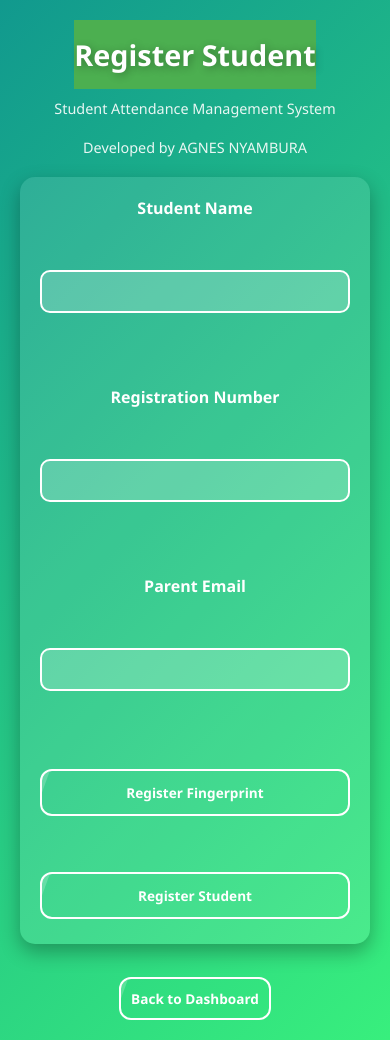
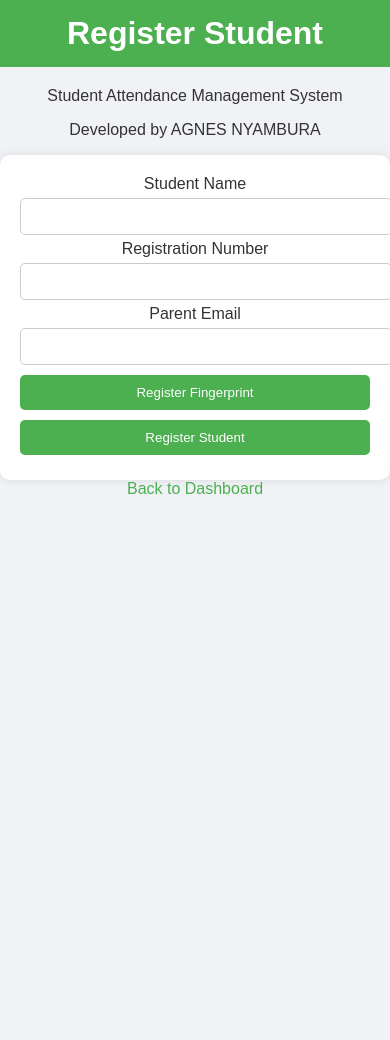
Before and after one commit to BrianBitcraft/attendance-system, a Flask app: page /register in a window 390 px wide. After the commit the page ends 494 px from the top, so only its background shows below. Run offline with Flask 3, Linux system fonts and the light colour scheme; a user stored in the database is signed in.

Commit message:
Initial commit: fully integrated attendance system with fingerprint and email

```diff
--- a/app.py
+++ b/app.py
@@ -133,7 +133,7 @@
     cursor.execute("SELECT * FROM students")
     students = cursor.fetchall()
     conn.close()
-    return render_template("attendance.html", students=students)
+    return render_template("mark_attendance.html", students=students)
 
 
 # -------------------- MARK ATTENDANCE --------------------
--- a/templates/register_student.html
+++ b/templates/register_student.html
@@ -1,200 +1,12 @@
 <!DOCTYPE html>
 <html>
-
 <head>
 <title>Register Student</title>
 <link rel="stylesheet" href="/static/style.css">
 <style>
-        /* Global Reset & Fonts */
-        * {
-            margin: 0;
-            padding: 0;
-            box-sizing: border-box;
-            font-family: 'Segoe UI', Tahoma, Geneva, Verdana, sans-serif;
-        }
-
-        body {
-            background: linear-gradient(135deg, #11998e, #38ef7d);
-            color: #fff;
-            min-height: 100vh;
-            display: flex;
-            flex-direction: column;
-            align-items: center;
-            justify-content: flex-start;
-            padding: 20px;
-            transition: background 0.5s ease-in-out;
-        }
-
-        h1 {
-            font-size: 2.8rem;
-            margin-bottom: 10px;
-            text-align: center;
-            text-shadow: 2px 2px 8px rgba(0, 0, 0, 0.3);
-        }
-
-        p {
-            font-size: 1.1rem;
-            margin-bottom: 20px;
-            text-align: center;
-            opacity: 0.9;
-        }
-
-        /* Form Styling */
-        form {
-            background: rgba(255, 255, 255, 0.1);
-            padding: 25px 30px;
-            border-radius: 15px;
-            box-shadow: 0 8px 20px rgba(0, 0, 0, 0.3);
-            width: 100%;
-            max-width: 450px;
-            display: flex;
-            flex-direction: column;
-            gap: 15px;
-        }
-
-        label {
-            font-weight: bold;
-        }
-
-        input[type="text"],
-        input[type="email"] {
-            padding: 12px;
-            border-radius: 10px;
-            border: 2px solid #fff;
-            background: rgba(255, 255, 255, 0.2);
-            color: #fff;
-            font-size: 1rem;
-            outline: none;
-            transition: 0.3s;
-        }
-
-        input[type="text"]:focus,
-        input[type="email"]:focus {
-            background: rgba(255, 255, 255, 0.3);
-            transform: scale(1.02);
-        }
-
-        button[type="submit"],
-        button[type="button"] {
-            padding: 12px 20px;
-            border: 2px solid #fff;
-            border-radius: 12px;
-            font-weight: bold;
-            background: transparent;
-            color: #fff;
-            cursor: pointer;
-            position: relative;
-            overflow: hidden;
-            transition: 0.4s;
-        }
-
-        button::before {
-            content: "";
-            position: absolute;
-            top: 0;
-            left: -100%;
-            width: 100%;
-            height: 100%;
-            background: rgba(255, 255, 255, 0.2);
-            transform: skewX(-20deg);
-            transition: all 0.5s;
-        }
-
-        button:hover::before {
-            left: 100%;
-        }
-
-        button:hover {
-            color: #11998e;
-            background-color: #fff;
-            transform: translateY(-3px);
-            box-shadow: 0 8px 15px rgba(0, 0, 0, 0.3);
-        }
-
-        /* Back button styling */
-        a {
-            display: inline-block;
-            padding: 12px 25px;
-            border: 2px solid #fff;
-            border-radius: 12px;
-            text-decoration: none;
-            color: #fff;
-            font-weight: bold;
-            position: relative;
-            overflow: hidden;
-            transition: 0.4s;
-            margin-top: 15px;
-        }
-
-        a::before {
-            content: "";
-            position: absolute;
-            top: 0;
-            left: -100%;
-            width: 100%;
-            height: 100%;
-            background: rgba(255, 255, 255, 0.2);
-            transform: skewX(-20deg);
-            transition: all 0.5s;
-        }
-
-        a:hover::before {
-            left: 100%;
-        }
-
-        a:hover {
-            color: #11998e;
-            background-color: #fff;
-            transform: translateY(-3px);
-            box-shadow: 0 8px 15px rgba(0, 0, 0, 0.3);
-        }
-
-        /* Responsive adjustments */
-        @media (max-width: 768px) {
-            h1 {
-                font-size: 2.2rem;
-            }
-
-            p {
-                font-size: 1rem;
-            }
-
-            form {
-                padding: 20px;
-            }
-
-            input[type="text"],
-            input[type="email"],
-            button,
-            a {
-                font-size: 0.9rem;
-                padding: 10px;
-            }
-        }
-
-        @media (max-width: 480px) {
-            h1 {
-                font-size: 1.8rem;
-            }
-
-            p {
-                font-size: 0.9rem;
-            }
-
-            form {
-                gap: 12px;
-            }
-
-            input[type="text"],
-            input[type="email"],
-            button,
-            a {
-                font-size: 0.85rem;
-            }
-        }
+/* (Keep all your previous CSS here unchanged) */
 </style>
 </head>
-
 <body>
 
 <h1>Register Student</h1>
@@ -203,35 +15,30 @@
 
 <form action="/add_student" method="POST">
 
-        <label>Student Name</label><br>
-        <input type="text" name="name" required><br><br>
+<label>Student Name</label>
+<input type="text" name="name" required>
 
-        <label>Registration Number</label><br>
-        <input type="text" name="reg_number" required><br><br>
+<label>Registration Number</label>
+<input type="text" name="reg_number" required>
 
-        <!-- Parent Email Input -->
-        <label>Parent Email</label><br>
-        <input type="email" name="email" required><br><br>
+<label>Parent Email</label>
+<input type="email" name="email" required>
 
-        <!-- Register Fingerprint Button -->
-        <button type="button" onclick="registerFingerprint()">Register Fingerprint</button><br>
-
+<button type="button" onclick="registerFingerprint()">Register Fingerprint</button>
 <button type="submit">Register Student</button>
 
 </form>
 
-    <br>
 <a href="/dashboard">Back to Dashboard</a>
 
 <script>
-        function registerFingerprint() {
+function registerFingerprint(){
     alert("Place finger to register fingerprint...");
-            setTimeout(function () {
+    setTimeout(function(){
         alert("Fingerprint registered successfully!");
-            }, 2000);
+    },2000);
 }
 </script>
 
 </body>
-
 </html>
```
Also changed, not shown: templates/login.html (+4 -11 lines), templates/mark_attendance.html (+43 -83 lines). Lines whose indentation alone changed are shown as unchanged.
